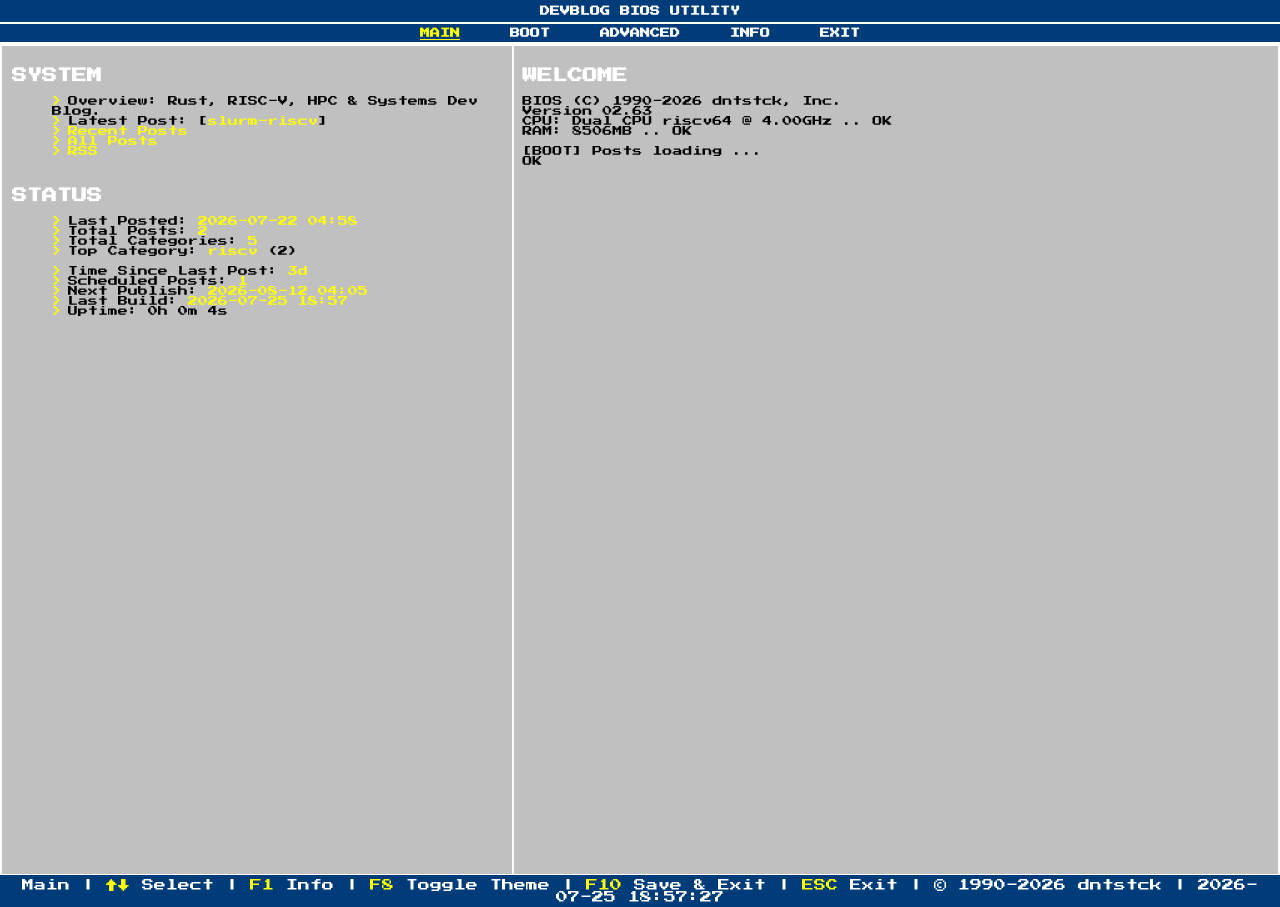
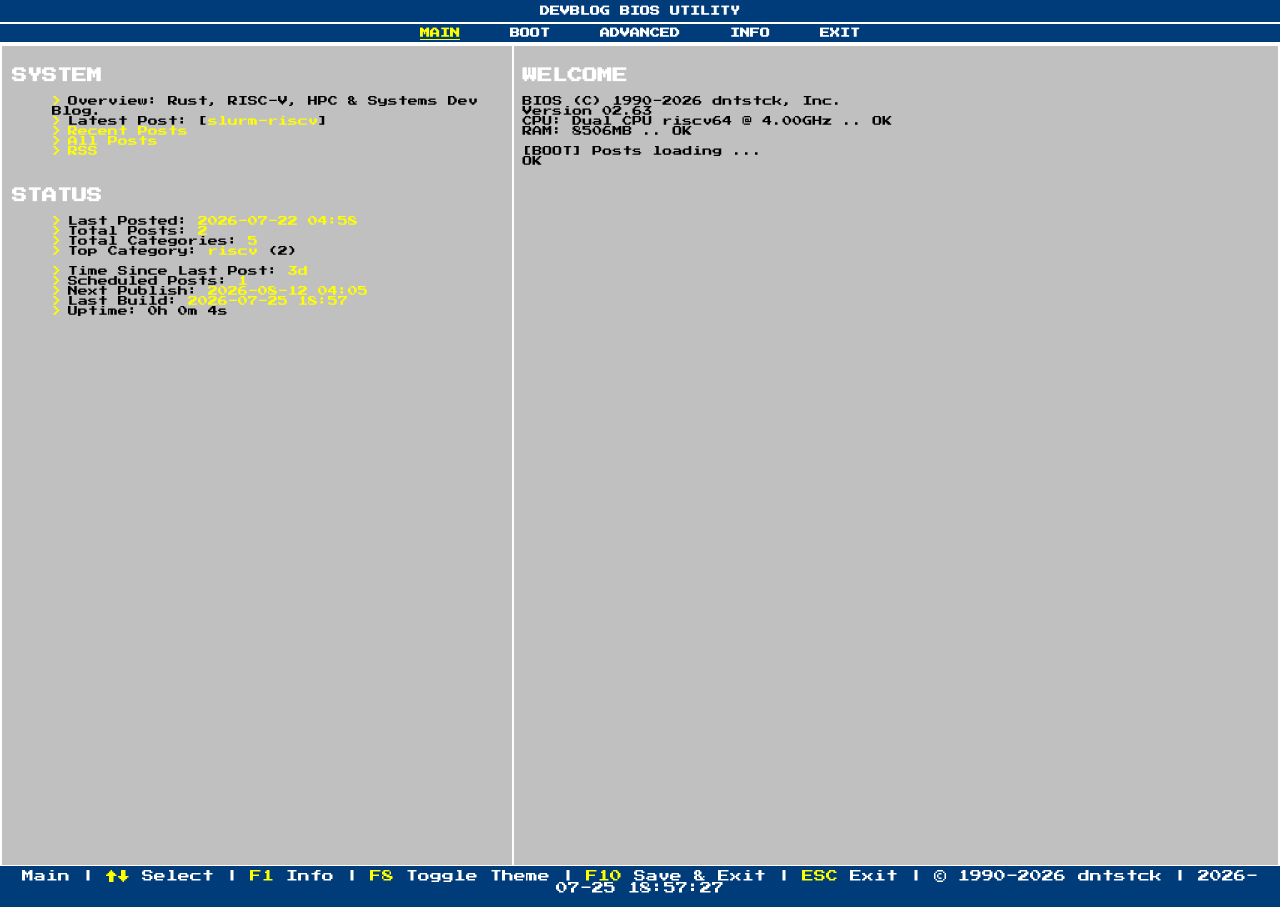
Before and after one commit to dntstck/blog, a Jekyll site: the page built from index.md, in a window 1280 px wide. Built offline with Jekyll 4.4.1, drawn with Linux system fonts in a browser that asks for light colours.

Commit message:
tweak css

```diff
--- a/assets/css/bios.css
+++ b/assets/css/bios.css
@@ -71,7 +71,7 @@ body {
   color: #000;
   align-items: stretch;
   overflow: hidden;
-  min-height: 92vh;
+  min-height: 91vh;
   height: auto;
   position: relative;
 }
@@ -380,7 +380,7 @@ code {
   color: #c0c0c0;
   align-items: stretch;
   overflow: hidden;
-  min-height: 92vh;
+  min-height: 91vh;
   height: auto;
   position: relative;
 }
```
